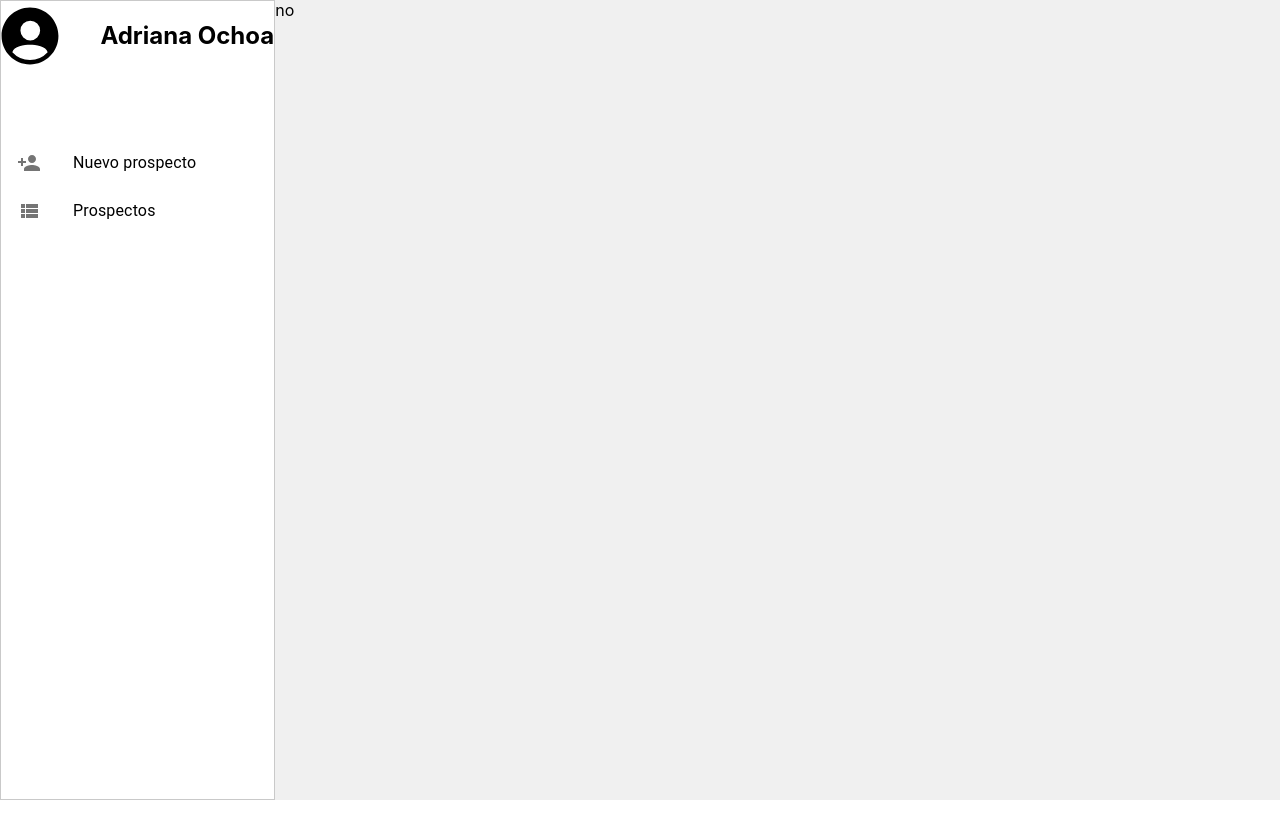
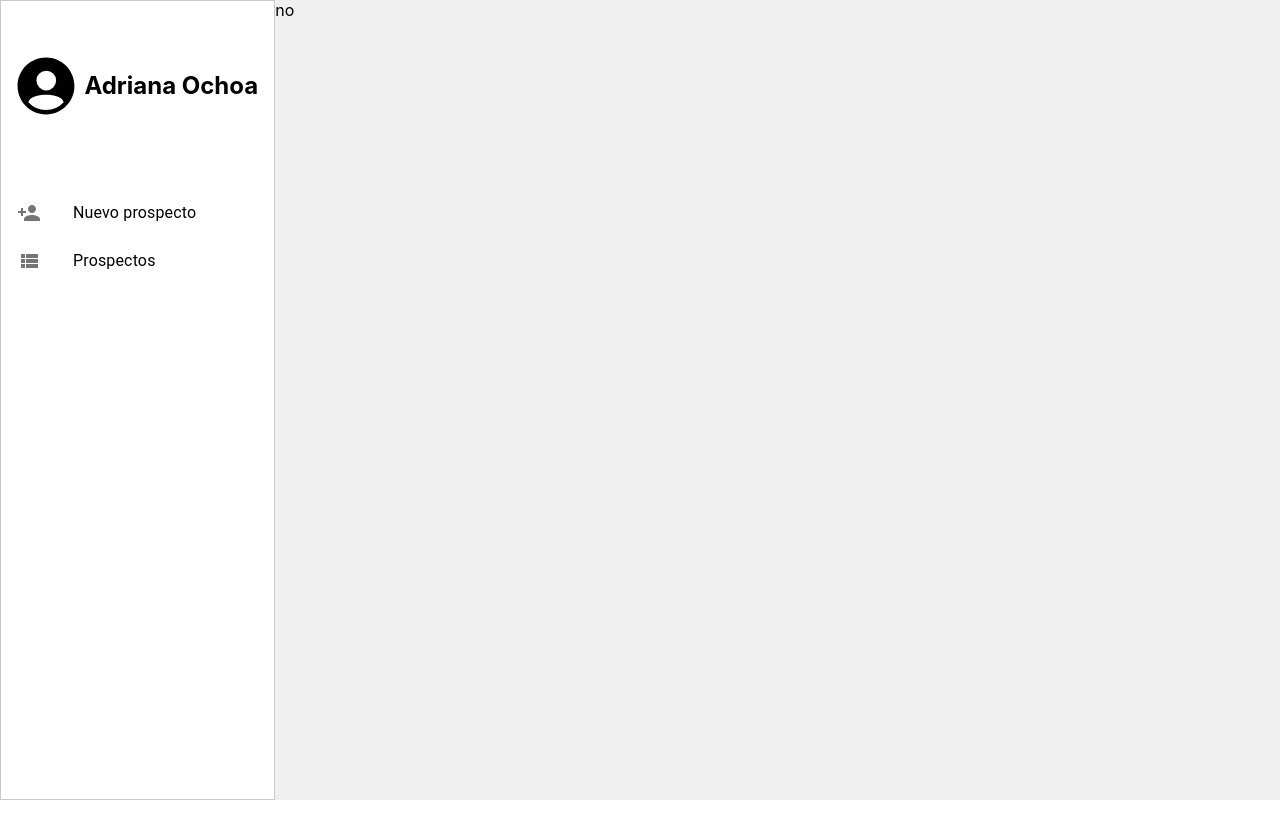
Before and after one commit to Suz8a/prospectos-front-end, a React (Create React App) app: page / in a window 1280 px wide. Shown: the top 838 px of the page. Before the commit the page ends 800 px from the top, so only its background shows below. Built offline with nearby package versions, Linux system fonts and the light colour scheme.

Commit message:
sidebar items aligned

```diff
--- a/src/components/account-info/styled.ts
+++ b/src/components/account-info/styled.ts
@@ -8,7 +8,7 @@ export const InfoContainer = styled.div<InfoContainerProps>`
   height: 70px;
   width: 100%;
   display: flex;
-  margin-right: 16px;
+  padding: 0 16px;
   justify-content: space-between;
   ${({ margin }) => `margin:${margin ? margin : "0"}`}
 `;
--- a/src/modules/side-bar/styled.ts
+++ b/src/modules/side-bar/styled.ts
@@ -4,6 +4,7 @@ export const SideBarContainer = styled.div`
   width: 100%;
   height: 100%;
   display: flex;
+  margin-top: 50px;
   flex-direction: column;
 `;
 
```
